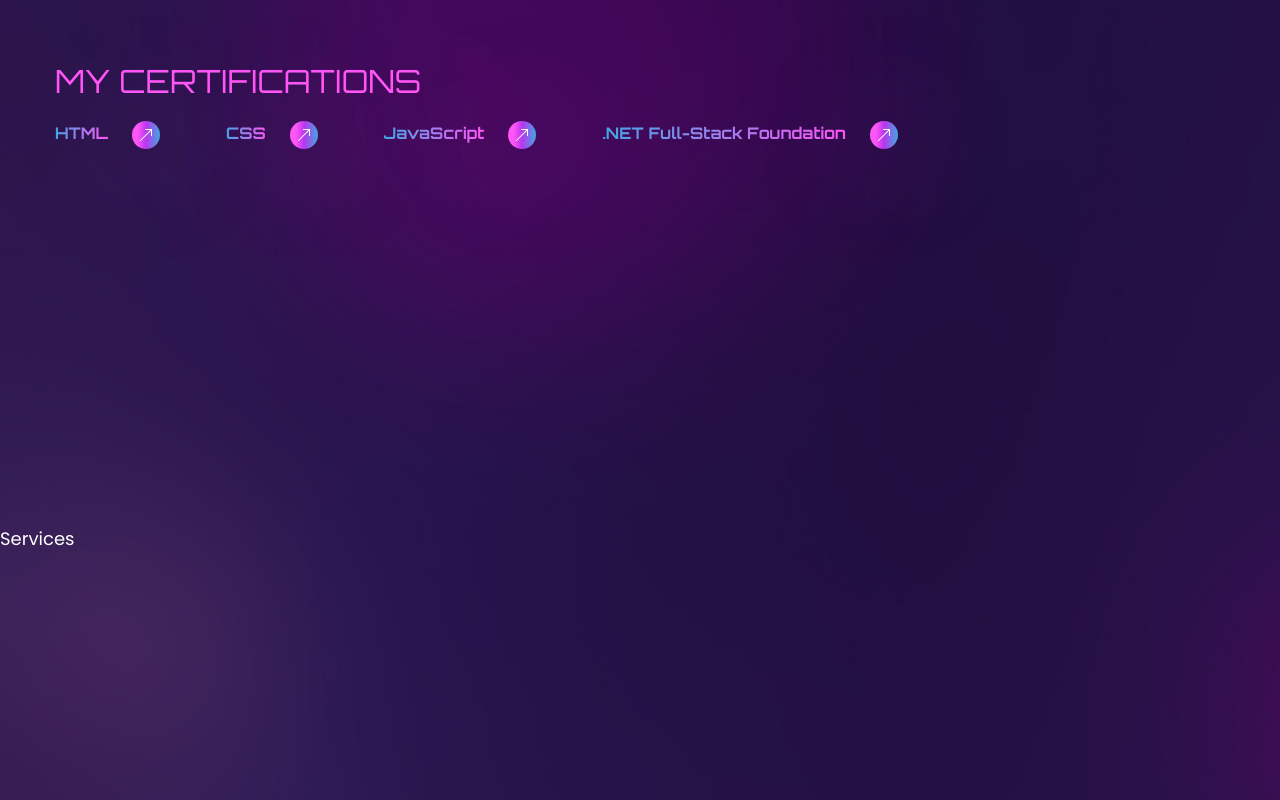
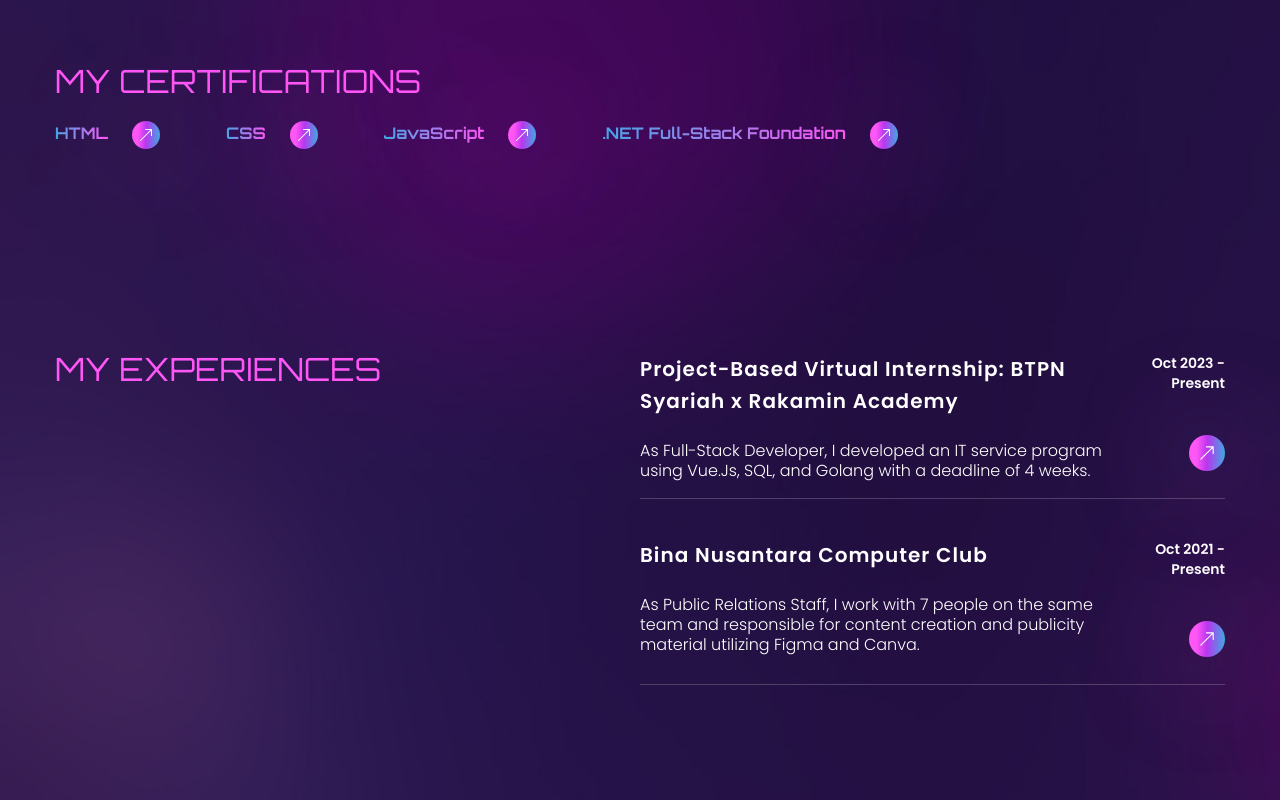
Before and after one commit to alyadyh/alyadyh.github.io, a React (Create React App) app: page / in a window 1280 px wide. Shown: the part 1440-2240 px from the top of the page. Built offline with nearby package versions, Linux system fonts and the light colour scheme; the HTML template or start-up script is replaced by a standard one.

Commit message:
add experience

```diff
--- a/src/components/Services.js
+++ b/src/components/Services.js
@@ -1,7 +1,64 @@
 import React from 'react';
+import { BsArrowUpRight } from 'react-icons/bs';
+import { motion } from 'framer-motion';
+import { fadeIn } from '../variants';
+
+// For experiences
+// Then add certifications in the bottom of sentence "What I Do"
+
+const servicee = [
+  {
+    name: 'Project-Based Virtual Internship: BTPN Syariah x Rakamin Academy',
+    description: 'As Full-Stack Developer, I developed an IT service program using Vue.Js, SQL, and Golang with a deadline of 4 weeks.',
+    link: 'https://www.rakamin.com/virtual-internship-experience/fullstack-development-btpn-syariah',
+    date: 'Oct 2023 - Present',
+  },
+  {
+    name: 'Bina Nusantara Computer Club',
+    description: 'As Public Relations Staff, I work with 7 people on the same team and responsible for content creation and publicity material utilizing Figma and Canva.',
+    link: 'https://bncc.net/',
+    date: 'Oct 2021 - Present',
+  },
+];
 
 const Services = () => {
-  return <div className='section' id='services'>Services</div>;
+  return (
+    <section className='section' id='services'>
+      <div className='container mx-auto'>
+        <div className='flex flex-col lg:flex-row'>
+          <div className='flex-1 mb-12 lg:mb-0'>
+            <h2 className='h2 text-accent mb-6'>My Experiences</h2>
+            {/* <h3 className='h3 max-w-[455px] mb-8'>I'm a passionate Web Developer</h3> */}
+          </div>
+          <motion.div variants={fadeIn('left', 0.3)}
+          initial="hidden"
+          whileInView={'show'}
+          viewport={{once: false, amount: 0.3}}
+          className='flex-1'>
+            <div>
+              {servicee.map((service, index) => {
+                const { name, description, link, date } = service;
+                return (
+                  <div className='border-b border-white/20 h-[146px] mb-[40px] flex' key={index}>
+                    <div className='max-w-[476px]'>
+                      <h4 className='text-[20px] tracking-wider font-secondary font-semibold mb-6'>{name}</h4>
+                      <p className='text-[14px] lg:text-[16px] mb-6 font-secondary font-light leading-tight'>{description}</p>
+                    </div>
+                    <div className='flex flex-col flex-1 items-end'>
+                      <p className='font-secondary font-semibold text-sm mb-[42px] md:text-right'>{date}</p>
+                      <a href={link} target="_blank" className='btn w-9 h-9 flex justify-center items-center'>
+                        <BsArrowUpRight />
+                      </a>
+                    </div>
+                  </div>
+                );
+              })}
+            </div>
+          </motion.div>
+        </div>
+      </div>
+    </section>
+  );
 };
 
 export default Services;
```
